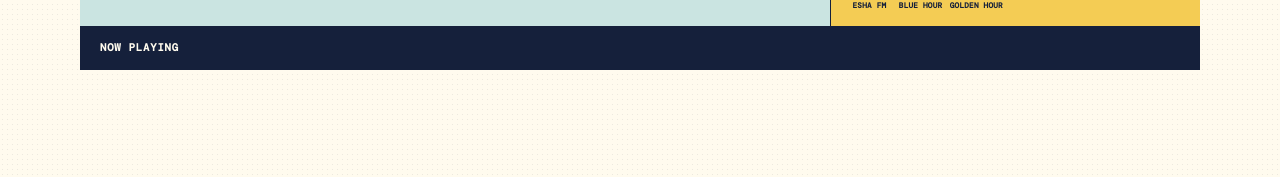
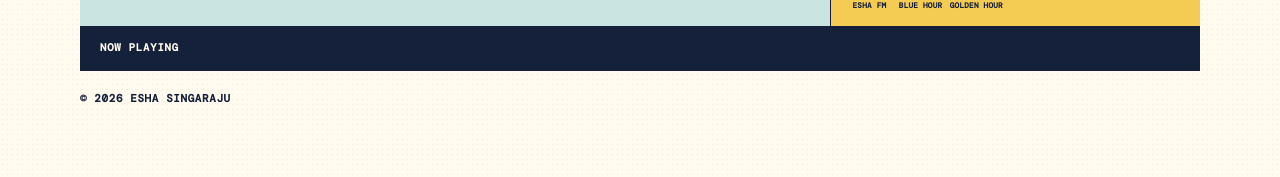
Before and after one commit to eshasingaraju22/eshasingaraju22.github.io, a plain HTML site: page index.html in a window 1280 px wide. Shown: the part 593-770 px from the top of the page. Drawn offline with nearby package versions, Linux system fonts and the light colour scheme.

Commit message:
Add homepage copyright footer

```diff
--- a/index.html
+++ b/index.html
@@ -54,6 +54,7 @@
         </section>
 
       </main>
+      <footer class="site-footer"><span>&copy; 2026 Esha Singaraju</span></footer>
     </div>
     <script src="script.js?v=20260908"></script>
   </body>
```
